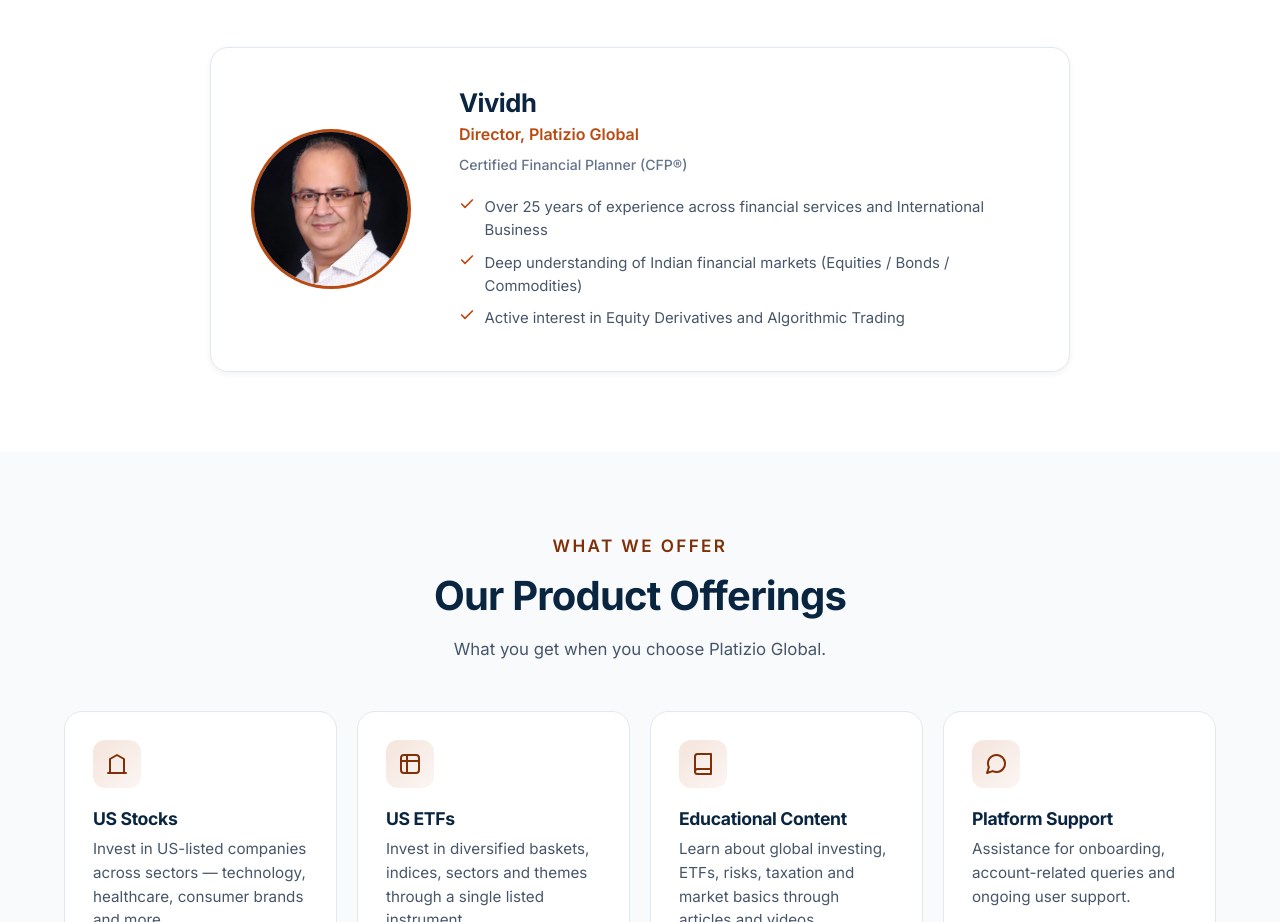
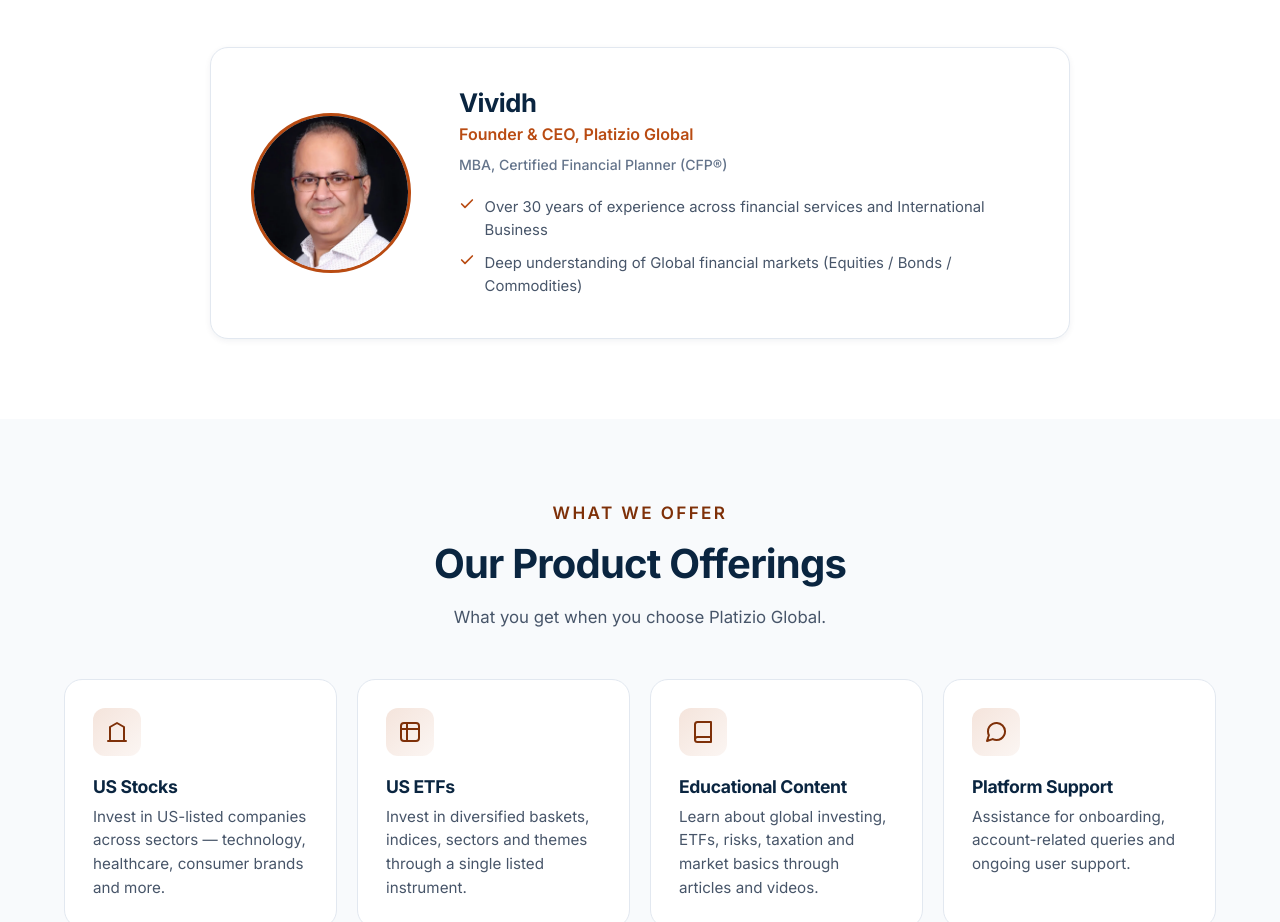
Before and after one commit to Platizio/Platizio_Global_Website, a React (Vite) app: page /about in a window 1280 px wide. Shown: the part 1335-2257 px from the top of the page. Built offline with nearby package versions, Linux system fonts and the light colour scheme.

Commit message:
feat: add About page component detailing platform offerings, leadership, and regulatory compliance

```diff
--- a/src/pages/About.tsx
+++ b/src/pages/About.tsx
@@ -104,12 +104,11 @@
             </div>
             <div className="leader-info">
               <h3>Vividh</h3>
-              <p className="leader-designation">Director, Platizio Global</p>
-              <p className="leader-credential">Certified Financial Planner (CFP®)</p>
+              <p className="leader-designation">Founder & CEO, Platizio Global</p>
+              <p className="leader-credential">MBA, Certified Financial Planner (CFP®)</p>
               <ul className="leader-points">
-                <li><CheckIcon />Over 25 years of experience across financial services and International Business</li>
-                <li><CheckIcon />Deep understanding of Indian financial markets (Equities / Bonds / Commodities)</li>
-                <li><CheckIcon />Active interest in Equity Derivatives and Algorithmic Trading</li>
+                <li><CheckIcon />Over 30 years of experience across financial services and International Business</li>
+                <li><CheckIcon />Deep understanding of Global financial markets (Equities / Bonds / Commodities)</li>
               </ul>
             </div>
           </div>
```
